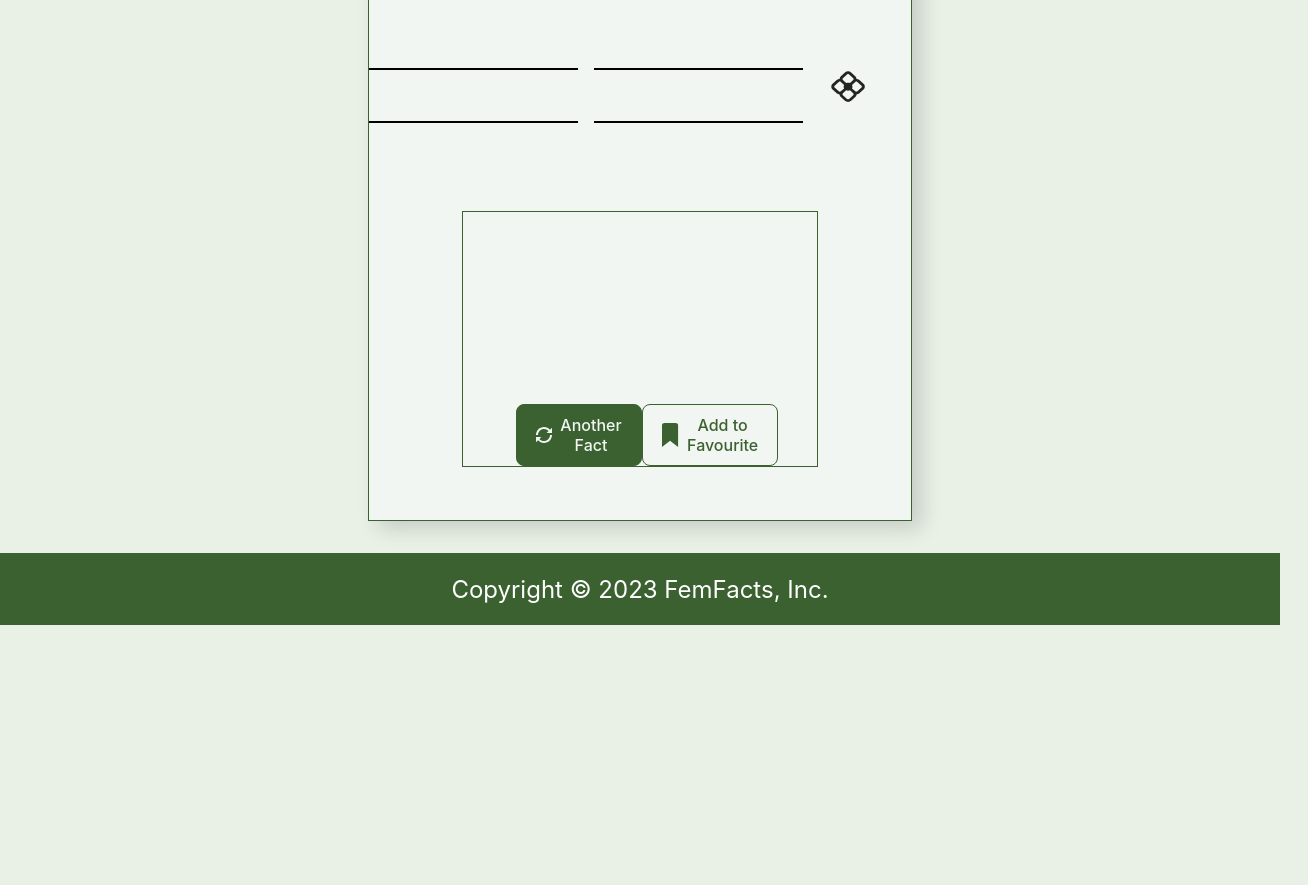
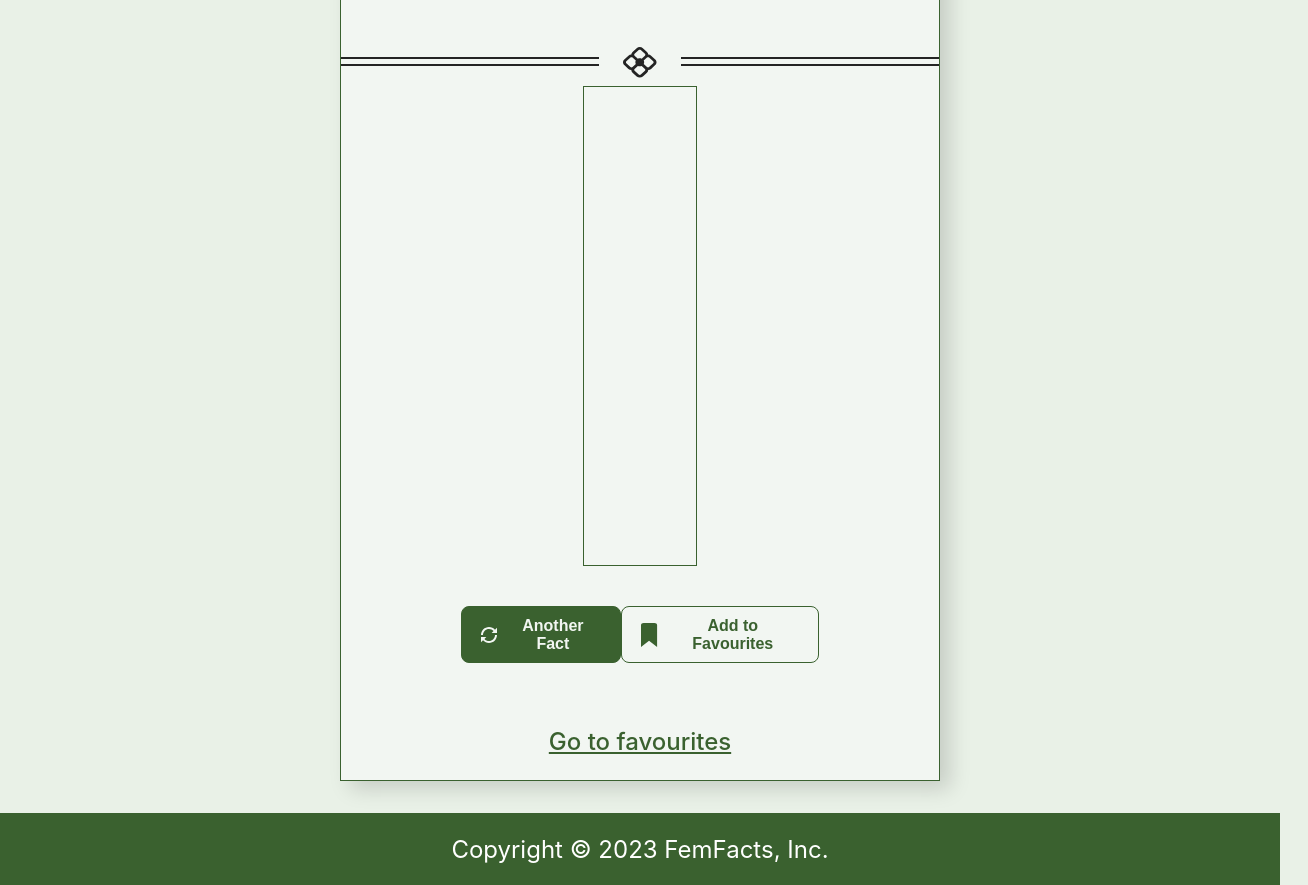
Before and after one commit to conuvedevegana/femfacts, a website built with Vite: page index.html in a window 1280 px wide. Shown: the part 279-1164 px from the top of the page, 1308 px wide, since content can reach past the window. Before the commit the page ends 904 px from the top, so only its background shows below. Built offline with nearby package versions, Linux system fonts and the light colour scheme; no server answers.

Commit message:
branch main-fact added btns styles

```diff
--- a/index.html
+++ b/index.html
@@ -17,25 +17,22 @@
       <div class="main__container">
         <h1>GET A RANDOM FACT</h1>
         <div class="main__container-line">
-          <div class="main__container-line1"></div>
-          <div class="main__container-line2"></div>
-          <img src="./src/assets/icons/main-page.svg" alt="main page">
-          <div class="main__container-line3"></div>
-          <div class="main__container-line4"></div>
-
+          <img src="./src/assets/icons/decoration.svg" alt="decoration main page">
         </div>
         <section class="main__container-section">
 
           <div class="book__container">
-
-            <div id="app"></div>
-          </div>
-          <div class="btn__container">
-            <button id="btn-fact" class="btn__primary"><img src="./src/assets/icons/next-icon.svg" alt="go to another fact">Another Fact</button>
-            <button type="button" class="btn__second" id="liveToastBtn"><img src="./src/assets/icons/favourite-icon.svg" alt="add to favourite">Add to Favourite</button>
+            <div id="app" class="app"></div>
           </div>
 
         </section>
+        <div class="btn__container">
+          <button id="btn-fact" class="btn__primary"><img src="./src/assets/icons/next-icon.svg" alt="go to another fact">Another Fact</button>
+          <button type="button" class="btn__second" id="liveToastBtn"><img src="./src/assets/icons/favourite-icon.svg" alt="add to favourite">Add to Favourites</button>
+        </div>
+        <div class="links">
+          <a href="#">Go to favourites</a>
+        </div>
 
       </div>
 
--- a/src/css/root.css
+++ b/src/css/root.css
@@ -12,6 +12,8 @@
   --h2-M: 1.5rem;
   --text-D: 1.5rem;
   --text-M: 1.125rem;
+  --link-D: 1.5rem;
+  --link-M: Inter 1.125rem;
 
   font-family: Inter, system-ui, Avenir, Helvetica, Arial, sans-serif;
 }
--- a/src/css/style.css
+++ b/src/css/style.css
@@ -23,66 +23,67 @@ body {
 a {
   font-weight: 500;
   color: var(--primary-color);
-  text-decoration: inherit;
-  background-color: #3A612F;
+
 }
 
 a:hover {
-  color: #535bf2;
+  color: #2A7E12;
 }
 
 
-h1 {
-  font-size: var(--h1-D);
-  line-height: 1.1;
-}
 .book__container{
   width: 80%;
 }
 
-#app {
+.app {
   /* max-width: 1280px; */
   margin: 2.5rem 1.5rem;
   padding: 2rem;
   text-align: center;
+  font-size: var(--text-D);
 }
 
 
-button {
-  border-radius: 8px;
+.btn__second {
+  border-radius: .5rem;
   border: 1px solid transparent;
+  gap: .5rem;
   padding: 0.6em 1.2em;
-  font-size: 1em;
-  font-weight: 500;
-  font-family: inherit;
-  background-color: var(--primary-color);
-  cursor: pointer;
-  transition: border-color 0.25s;
-}
-
-.btn__second {
-  border-radius: 8px;
-  gap: .5rem;
   cursor: pointer;
   transition: border-color 0.25s;
   border: 1px solid var(--primary-color);
   background: var(--main-bg-color);
   color: var(--primary-color);
-  /* box-shadow: 10px 8px 19.6px 0px rgba(0, 0, 0, 0.15); */
   display: flex;
   align-items: center;
+  font-size: 1em;
+  font-weight: 600;
 }
+
+.btn__second:hover {
+  border: 1px solid #E9F1E7;
+}
+.btn__second:hover {
+  background-color: #E9F1E7;
+}
+
 .btn__primary {
-  border-radius: 8px;
+  border-radius: .5rem;
   gap: .5rem;
   cursor: pointer;
   transition: border-color 0.25s;
   border: 1px solid var(--primary-color);
   background: var(--primary-color);
   color: var(--main-bg-color);
-  /* box-shadow: 10px 8px 19.6px 0px rgba(0, 0, 0, 0.15); */
   display: flex;
   align-items: center;
+  padding: 0.6em 1.2em;
+  font-size: 1em;
+  font-weight: 600;
+}
+
+.btn__primary:hover {
+  background-color: #2A7E12;
 }
 
 .btn__primary img{
@@ -97,7 +98,8 @@ button {
   align-items: center;
   justify-content: center;
   margin: 1rem 23rem;
-  height: 45rem;
+  /* height: 45rem; */
+  height: 100%;
   background-color: var(--main-bg-color);
   gap: .5rem;
   border: 0.05rem solid var(--primary-color);
@@ -115,7 +117,7 @@ button {
   font-weight: 400;
   line-height: 62.5px; /* 130.208% */
   text-transform: uppercase;
-  margin: 5rem;
+  margin: 3.5rem;
 }
 .main__container-line{
   display: flex;
@@ -153,7 +155,7 @@ button {
   flex-direction: column;
   align-items: center;
   justify-content: center;
-  margin: 5rem;
+  /* margin: 5rem; */
   height: 30rem;
   background-color: var(--main-bg-color);
   gap: 3rem;
@@ -163,6 +165,12 @@ button {
 .btn__container{
   display: flex;
   justify-content: space-between;
-  width: 70%;
+  align-items: flex-start;
+  width: 60%;
+  margin: 2rem;
 
 }
+.links{
+  margin: 1.5rem;
+  font-size:var(--link-D)
+}
```
Also changed, not shown: src/assets/icons/decoration.svg (added).
